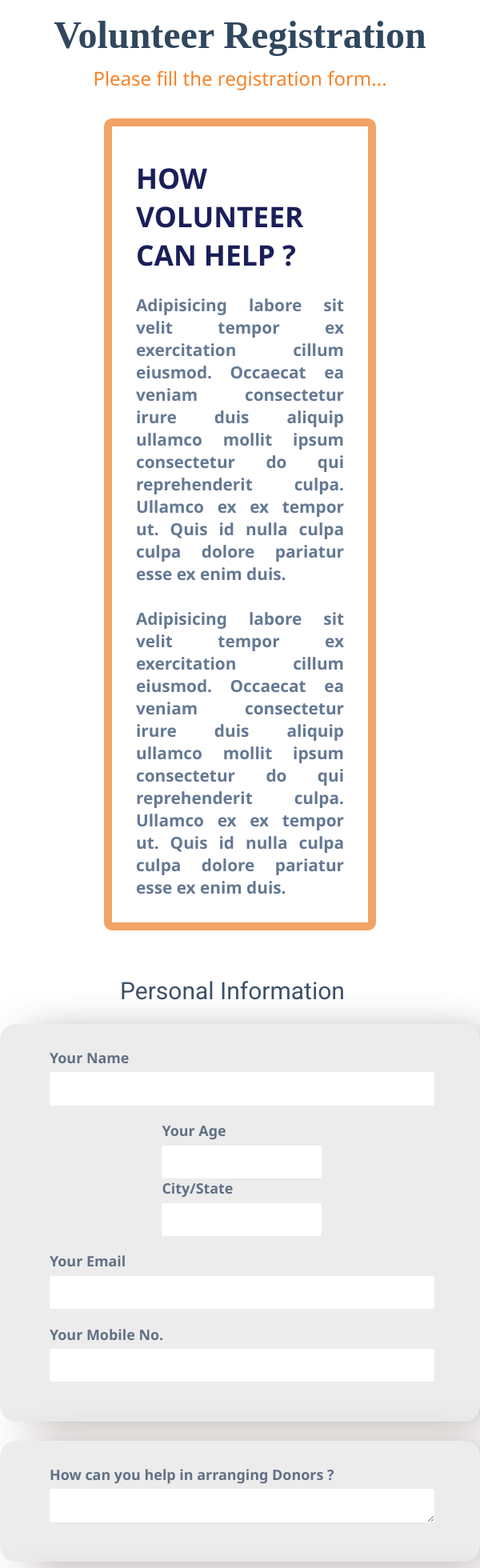
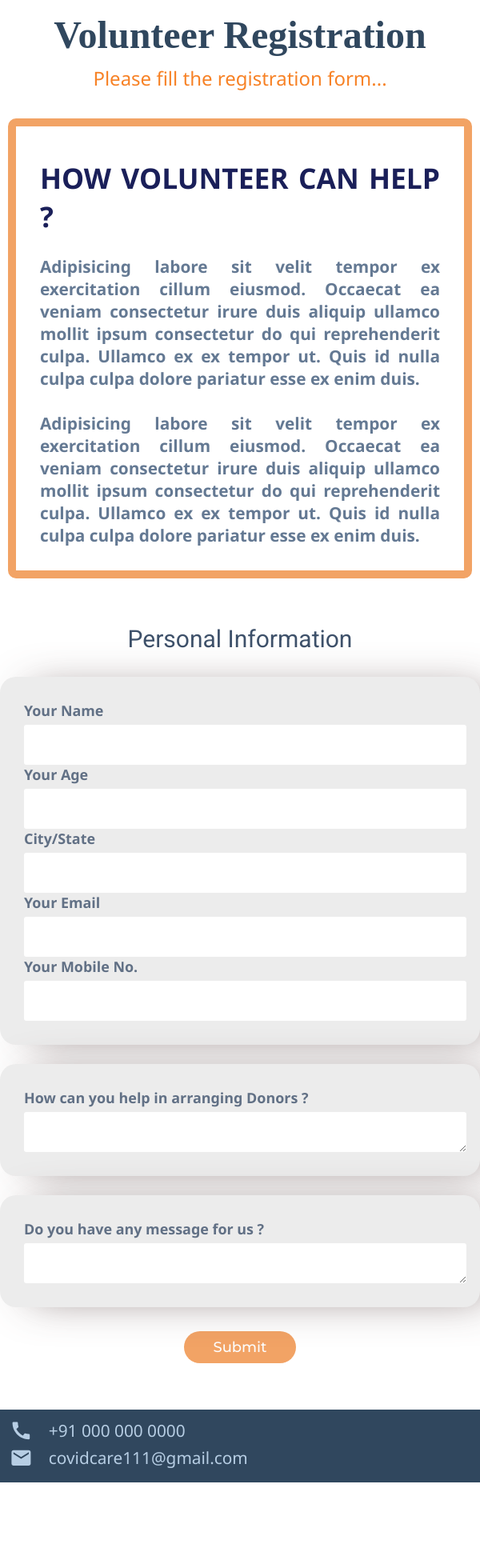
Before and after one commit to CovAssist/CoviHelp-client, a React (Create React App) app: page /Volunteer in a window 600 px wide. Shown: the part 560-2520 px from the top of the page at 80% size. After the commit the page ends 2413 px from the top, so only its background shows below. Built offline with nearby package versions, Linux system fonts and the light colour scheme.

Commit message:
volunteer registeration respo

```diff
--- a/src/components/Button/Button.css
+++ b/src/components/Button/Button.css
@@ -31,11 +31,11 @@
   cursor: pointer;
 }
 
-
 .submit:hover {
   background-color: var(--color-orange);
   outline: none;
-  cursor: pointer;}
+  cursor: pointer;
+}
 
 .search {
   width: 220px;
@@ -130,8 +130,4 @@
     outline: none;
     cursor: pointer;
   }
-
-  .submit{
-    width: 100px;
-  }
 }
--- a/src/components/Forms/Form.css
+++ b/src/components/Forms/Form.css
@@ -1,16 +1,13 @@
 .donorinput {
   display: block;
   width: 100%;
-  height: 2rem;
+  height: 2.5rem;
   padding: 0.3rem 0.4rem;
   border-radius: 0.2rem;
   border-style: none;
   margin-top: 0.4rem;
-
   color: var(--color-medorange);
   font-size: 1.4rem;
-
-
 }
 
 .donorinput:hover {
@@ -18,21 +15,19 @@
   transition: transform 5ms ease-in-out;
 }
 
-
 .Contact {
   width: 100%;
   padding: 40px 0;
 }
 
 .personal {
-  margin: 0px 25%;
   position: relative;
   font-size: 30px;
   font-family: 'Roboto', sans-serif;
   color: #3e516a;
   margin-top: 40px;
+  text-align: center;
 }
-
 
 .greyBox {
   max-width: 100%;
@@ -46,7 +41,7 @@
   margin-top: 4%;
 }
 
-@media(min-width: 576px) {
+@media (min-width: 576px) {
   .greyBox {
     max-width: 540px;
     max-height: auto;
@@ -54,7 +49,7 @@
   }
 }
 
-@media(min-width: 768px) {
+@media (min-width: 768px) {
   .greyBox {
     max-width: 720px;
     max-height: auto;
@@ -73,18 +68,19 @@
   margin: 10% auto;
 }
 
-@media(min-width: 576px) {
+@media (min-width: 576px) {
   .greyBoxm {
     max-width: 540px;
     max-height: auto;
+    width: 100%;
   }
 }
 
-@media(min-width: 768px) {
+@media (min-width: 768px) {
   .greyBoxm {
     max-width: 720px;
     max-height: auto;
-
+    width: 100%;
   }
 }
 
@@ -94,26 +90,36 @@
   font-size: 1.12rem;
 }
 
+.form__subBox {
+  display: flex;
+  flex-direction: column;
+  justify-content: flex-start;
+}
+
 .ageBox {
   display: flex;
   align-items: center;
   justify-content: space-between;
 }
+.common {
+  display: block;
+  width: 40%;
+}
 
 @media (max-width: 600px) {
   .ageBox {
     flex-direction: column;
+    align-items: flex-start;
+  }
+  .common {
+    width: 100%;
   }
 }
 
-.form__subBox {
-  margin: 0 2.5rem 1.2rem 2rem;
-}
-
-
-.common {
-  display: block;
-  width: 40%;
+.form__submit {
+  display: flex;
+  justify-content: center;
+  margin: 20px;
 }
 
 .tnc {
--- a/src/components/Forms/PatientForm/PatientForm.js
+++ b/src/components/Forms/PatientForm/PatientForm.js
@@ -82,7 +82,7 @@
   return (
     <div className="Donor">
       <form onSubmit={handleSubmit}>
-        <p className="personal">Personal Information</p>
+        <div className="personal">Personal Information</div>
         <div className="greyBox">
           <div className="form__subBox">
             <label className="formfield">Patient Name</label>
@@ -195,18 +195,12 @@
           </div>
         </div>
 
-
-        <div className="form__subBox">
+        <div className="form__submit">
           <Button buttonName="submit" label="Submit" />
-
-
         </div>
-
-
       </form>
     </div>
   );
 };
 
-
 export default PatientForm;
--- a/src/components/Forms/VolunteerForm/VolunteerForm.js
+++ b/src/components/Forms/VolunteerForm/VolunteerForm.js
@@ -116,11 +116,8 @@
           </div>
         </div>
 
-
-        <div className="form__subBox">
-<Button buttonName="donate" label="Submit" />
-
-
+        <div className="form__submit">
+          <Button buttonName="donate" label="Submit" />
         </div>
       </form>
     </div>
--- a/src/pages/VolunteerRegistration/Volunteer.css
+++ b/src/pages/VolunteerRegistration/Volunteer.css
@@ -17,7 +17,6 @@
   text-align: center;
   font-size: 1.5em;
   padding-top: 10px;
-
 }
 
 .donorMessage {
@@ -33,7 +32,6 @@
   border-radius: 10px;
   padding: 30px;
   margin: 10px;
-
 }
 
 .quest {
@@ -53,9 +51,16 @@
   color: var(--color-notice);
   font-family: 'Segoe UI', Tahoma, Geneva, Verdana, sans-serif;
   padding-top: 10px;
-
 }
 
 .fill {
   margin: 8% auto;
 }
+
+@media screen and (max-width: 600px) {
+  .donorMessage {
+    display: flex;
+    width: 100%;
+    margin-top: 4%;
+  }
+}
```
Lines whose indentation alone changed are shown as unchanged.
